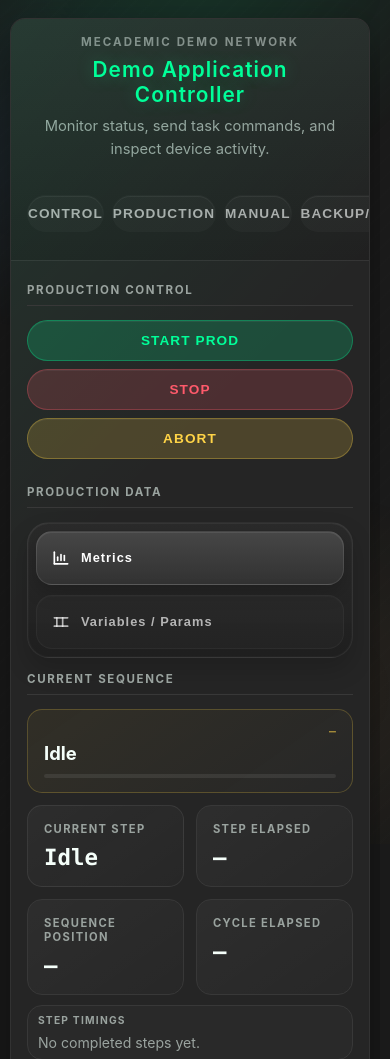
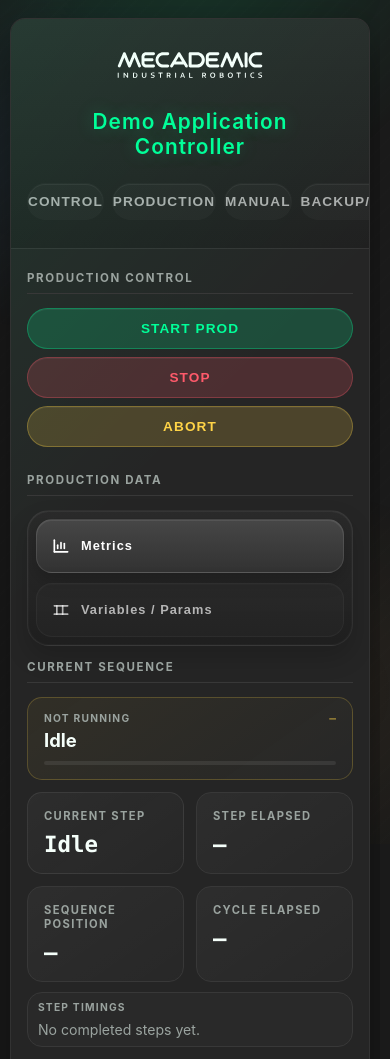
Before and after one commit to maximeriera/mecademic_demo_app, a Flask app: page / in a window 390 px wide, after a click on "PRODUCTION". Shown: the top 1059 px of the page. Run offline with Flask 3, Linux system fonts and the light colour scheme; data that the repository does not hold is empty; some libraries are stand-ins or nearby versions.

Commit message:
feat: replace panel kicker with logo and enhance step indicator functionality
- Replaced the .panel-kicker text with an SVG logo for better branding.
- Updated CSS styles for the new logo and adjusted layout for responsiveness.
- Modified the step indicator to maintain its presence in the UI during idle state, preventing layout shifts.
- Enhanced JavaScript logic to manage step indicator states more effectively, ensuring consistent user experience.

```diff
--- a/static/css/app.css
+++ b/static/css/app.css
@@ -183,21 +183,23 @@ body {
     text-shadow: 0 0 18px rgba(0,255,153,0.25);
 }
 
-.panel-kicker {
-    margin-bottom: 8px;
-    font-size: 0.72em;
-    font-weight: 700;
-    letter-spacing: 0.18em;
-    text-transform: uppercase;
-    color: rgba(255,255,255,0.46);
-}
-
-.panel-subtitle {
-    max-width: 42ch;
-    margin: 0 auto 18px;
-    font-size: 0.92em;
-    line-height: 1.55;
-    color: var(--color-muted);
+/* Brand mark, in place of the old .panel-kicker text. The SVG is already
+   white, so it sits directly on the dark sidebar with no filtering. The
+   intrinsic width/height on the <img> reserves the right box before the file
+   loads; these rules scale it to the sidebar's content width. */
+.panel-logo {
+    display: block;
+    width: 100%;
+    max-width: 180px;
+    height: auto;
+    margin: 0 0 14px;
+}
+@media (max-width: 1024px) {
+    /* The header centres at this breakpoint, so the logo must too. */
+    .panel-logo {
+        margin-left: auto;
+        margin-right: auto;
+    }
 }
 
 /* --- Tabs --- */
@@ -312,6 +314,12 @@ body {
     text-transform: uppercase;
     color: var(--color-muted);
     margin-bottom: 8px;
+}
+/* A second label stacked under an earlier block needs the same breathing room
+   the first one gets from .global-status-wrap, otherwise it sits flush against
+   the box above it. Matches the 20px rhythm .tab-bar uses below. */
+.global-status-wrap .global-status-label:not(:first-child) {
+    margin-top: 20px;
 }
 
 .tab-panel { display: none; }
@@ -1662,43 +1670,62 @@ button:active { transform: scale(0.98); }
     border: 0;
 }
 
-/* --- Sidebar live indicator --- */
+/* --- Sidebar live indicator ---
+   Chrome matches .status-box above it (same radius, border, inset highlight
+   and background), so the two read as one stack. State is applied as a tint,
+   exactly the way .BUSY/.READY tint the status box, rather than as a
+   different box style. */
 .step-indicator {
-    margin-top: 10px;
-    padding: 10px 12px;
-    border: 1px solid rgba(255, 212, 71, 0.28);
+    padding: 12px;
     border-radius: var(--radius);
-    background: linear-gradient(145deg, rgba(255, 212, 71, 0.07), rgba(255, 255, 255, 0.01));
-}
-.step-indicator[hidden] { display: none !important; }
+    /* Matches .OFF, the neutral state of the status box directly above. The
+       base .status-box style is never actually seen, because that element
+       always carries a state class. */
+    background: rgba(255, 255, 255, 0.08);
+    border: 1px solid rgba(255, 255, 255, 0.15);
+    transition: background-color 0.4s ease, border-color 0.4s ease, box-shadow 0.4s ease;
+}
+
+/* Running: the exact tint .BUSY applies to the status box, so the two boxes
+   change state together and read as one stack. */
+.step-indicator-active {
+    background: rgba(255, 212, 71, 0.18);
+    border-color: rgba(255, 212, 71, 0.3);
+    box-shadow: inset 0 1px 0 rgba(255, 255, 255, 0.05), 0 0 12px rgba(255, 212, 71, 0.12);
+}
+
+/* Idle keeps the neutral chrome above and only mutes the content, so the
+   indicator never unmounts and the sidebar keeps its shape. */
+.step-indicator-idle .step-indicator-name { color: var(--color-muted); font-weight: 500; }
+.step-indicator-idle .step-indicator-timer { color: var(--color-muted); }
 
 .step-indicator-meta {
     display: flex;
     justify-content: space-between;
     align-items: baseline;
     gap: 8px;
-    margin-bottom: 4px;
+    margin-bottom: 6px;
 }
 .step-indicator-counter {
-    font-size: 0.62em;
+    font-size: 0.64em;
     font-weight: 700;
     letter-spacing: 0.12em;
     text-transform: uppercase;
     color: var(--color-muted);
 }
 .step-indicator-timer {
-    font-size: 0.72em;
+    font-size: 0.7em;
     font-family: "Consolas", monospace;
     color: var(--color-yellow);
     font-variant-numeric: tabular-nums;
 }
 .step-indicator-name {
-    font-size: 0.86em;
+    font-size: 0.9em;
     font-weight: 600;
     color: var(--color-text);
-    line-height: 1.35;
+    line-height: 1.3;
     overflow-wrap: anywhere;
-    margin-bottom: 8px;
+    margin-bottom: 10px;
 }
 
 /* --- Progress bar, shared by the sidebar and the Production panel --- */
--- a/static/js/app.js
+++ b/static/js/app.js
@@ -591,10 +591,23 @@ function patchLiveStep(step) {
     const indicator = document.getElementById('step-indicator');
 
     if (!step) {
-        if (indicator) indicator.hidden = true;
+        // Switch to an idle state rather than unmounting. The sidebar must not
+        // change shape between running and idle: an element that appears and
+        // disappears moves everything below it and makes the operator hunt for
+        // the information.
+        if (indicator) {
+            indicator.classList.add('step-indicator-idle');
+            indicator.classList.remove('step-indicator-active');
+        }
+        setTextById(STEP_LIVE_IDS.name, 'Idle');
+        setTextById(STEP_LIVE_IDS.timer, '—');
+        setTextById(STEP_LIVE_IDS.counter, 'Not running');
+        const fill = document.getElementById(STEP_LIVE_IDS.fill);
+        if (fill) fill.style.width = '0%';
+
         setTextById(STEP_LIVE_IDS.panelName, 'Idle');
         setTextById(STEP_LIVE_IDS.panelElapsed, '—');
-        setTextById(STEP_LIVE_IDS.panelCounter, '');
+        setTextById(STEP_LIVE_IDS.panelCounter, 'Not running');
         setTextById(STEP_LIVE_IDS.cardName, 'Idle');
         setTextById(STEP_LIVE_IDS.cardElapsed, '—');
         setTextById(STEP_LIVE_IDS.cardPosition, '—');
@@ -615,7 +628,10 @@ function patchLiveStep(step) {
         : `Step ${step.depth + 1}`;
     const pct = `${Math.round((step.progress ?? 0) * 100)}%`;
 
-    if (indicator) indicator.hidden = false;
+    if (indicator) {
+        indicator.classList.remove('step-indicator-idle');
+        indicator.classList.add('step-indicator-active');
+    }
     setTextById(STEP_LIVE_IDS.name, step.name);
     setTextById(STEP_LIVE_IDS.timer, elapsed);
     setTextById(STEP_LIVE_IDS.counter, step.off_sequence ? 'Off sequence' : counter);
--- a/templates/index.html
+++ b/templates/index.html
@@ -10,21 +10,30 @@
     <div class="app-container">
         <aside class="sidebar">
             <div class="panel-header">
-                <div class="panel-kicker">Mecademic Demo Network</div>
+                <img
+                    class="panel-logo"
+                    src="{{ url_for('static', filename='img/mecademic-logo-white.svg') }}"
+                    alt="Mecademic"
+                    width="1868"
+                    height="619"
+                >
                 <h1>Demo Application Controller</h1>
-                <p class="panel-subtitle">Monitor status, send task commands, and inspect device activity.</p>
             </div>
 
             <div class="global-status-wrap">
                 <div class="global-status-label">System Status</div>
                 <div id="robot-state-global" class="status-box status-box-compact js-robot-state">Loading...</div>
 
-                <!-- Live sequence step. Deliberately NOT marked .js-robot-state:
-                     updateRobotStatus() rewrites className wholesale on every such
-                     element at 10 Hz and would strip these classes. -->
-                <div id="step-indicator" class="step-indicator" aria-hidden="true" hidden>
+                <!-- Live sequence step. Always present: it switches to an idle
+                     state rather than unmounting, so the sidebar never changes
+                     shape and the operator always looks in the same place.
+                     Deliberately NOT marked .js-robot-state: updateRobotStatus()
+                     rewrites className wholesale on every such element at 10 Hz
+                     and would strip these classes. -->
+                <div class="global-status-label">Current Step</div>
+                <div id="step-indicator" class="step-indicator step-indicator-idle" aria-hidden="true">
                     <div class="step-indicator-meta">
-                        <span id="step-indicator-counter" class="step-indicator-counter"></span>
+                        <span id="step-indicator-counter" class="step-indicator-counter">Not running</span>
                         <span id="step-indicator-timer" class="step-indicator-timer">—</span>
                     </div>
                     <div id="step-indicator-name" class="step-indicator-name">Idle</div>
```
Also changed, not shown: static/img/mecademic-logo-white.svg (added).
